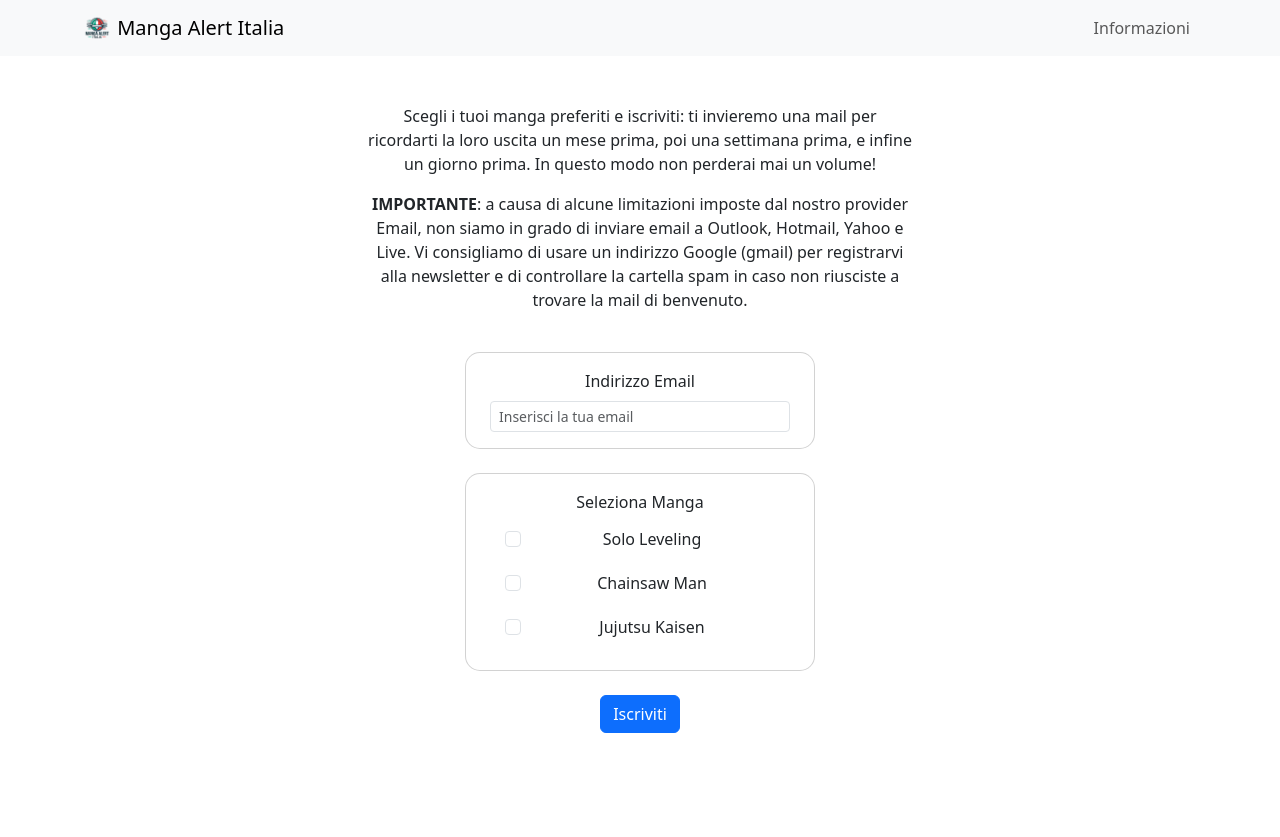
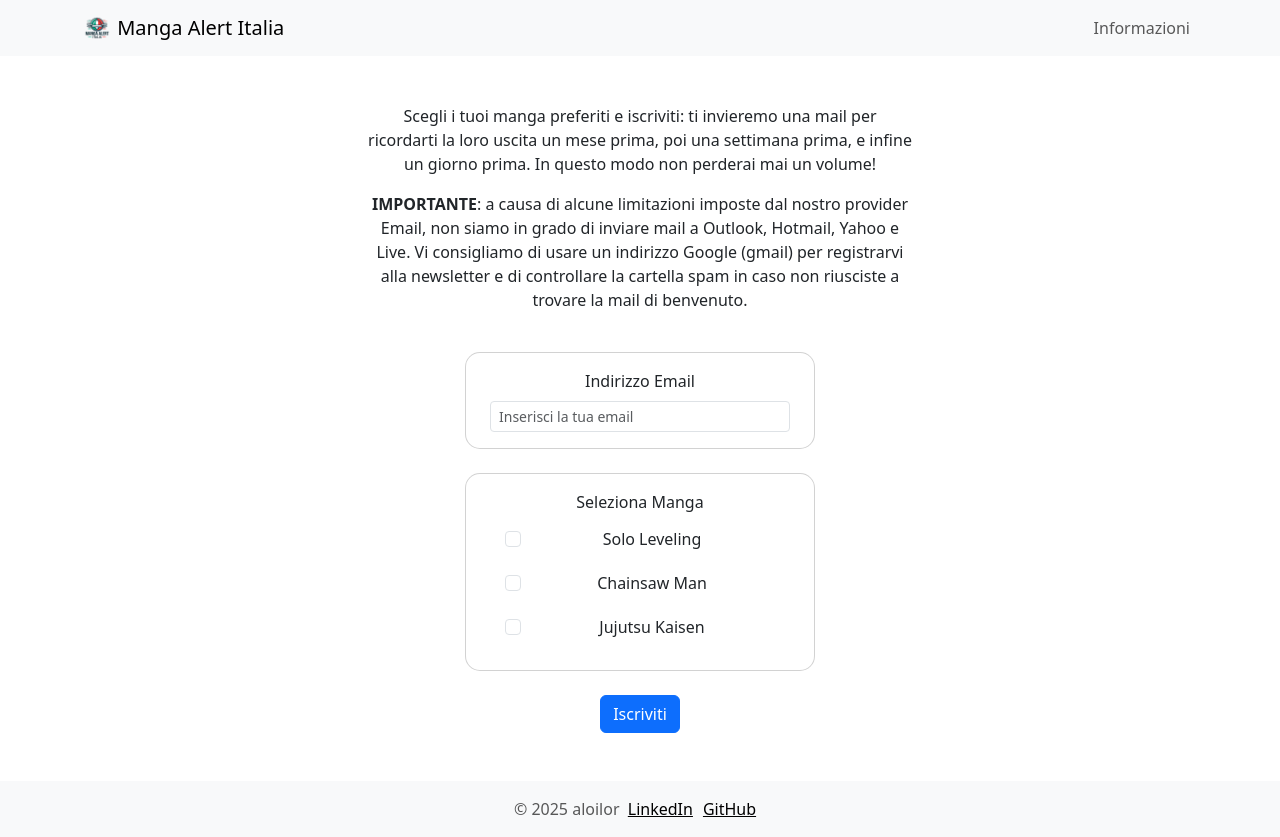
Before and after one commit to aloilor/MangaAlertItalia, a React (Create React App) app in the folder src/frontend/: page / in a window 1280 px wide. Before the commit the page ends 800 px from the top, so only its background shows below. Built offline with nearby package versions, Linux system fonts and the light colour scheme.

Commit message:
Add footer

```diff
--- a/src/frontend/src/App.js
+++ b/src/frontend/src/App.js
@@ -1,13 +1,48 @@
 import React, { useState } from 'react';
-import { Container, Form, Button, Alert, Navbar, Nav, Row, Col, Card } from 'react-bootstrap';
+import {
+  Container,
+  Form,
+  Button,
+  Alert,
+  Navbar,
+  Nav,
+  Row,
+  Col,
+  Card,
+} from 'react-bootstrap';
 import axios from 'axios';
 
-const authorizedMangas = [
-  "Solo Leveling",
-  "Chainsaw Man",
-  "Jujutsu Kaisen",
-];
+const authorizedMangas = ["Solo Leveling", "Chainsaw Man", "Jujutsu Kaisen"];
 const getEndpoint = "https://api.mangaalertitalia.it/subscribe";
+
+// A simple footer component
+function Footer() {
+  return (
+    <Navbar bg="light" className="mt-5">
+      <Container className="justify-content-center">
+        <Navbar.Text className="text-center">
+          © 2025 aloilor&nbsp;&nbsp;
+          <a
+            href="https://www.linkedin.com/in/aloilor/"
+            target="_blank"
+            rel="noopener noreferrer"
+            style={{ marginRight: '10px' }}
+          >
+            LinkedIn
+          </a>
+          <a
+            href="https://github.com/aloilor"
+            target="_blank"
+            rel="noopener noreferrer"
+            style={{ marginRight: '10px' }}
+          >
+            GitHub
+          </a>
+        </Navbar.Text>
+      </Container>
+    </Navbar>
+  );
+}
 
 function App() {
   const [email, setEmail] = useState('');
@@ -50,8 +85,7 @@ function App() {
         {
           headers: {
             'Content-Type': 'application/json',
-          },
-          // withCredentials: true,
+          }
         }
       );
       setMessage(response.data.message);
@@ -96,14 +130,16 @@ function App() {
           <Col md={8} lg={6} className="text-center mb-4">
             <p>
               Scegli i tuoi manga preferiti e iscriviti: ti invieremo una mail
-              per ricordarti la loro uscita un mese prima, poi una settimana prima,
-              e infine un giorno prima. In questo modo non perderai mai un volume!
+              per ricordarti la loro uscita un mese prima, poi una settimana
+              prima, e infine un giorno prima. In questo modo non perderai mai
+              un volume!
             </p>
             <p>
-              <b>IMPORTANTE</b>: a causa di alcune limitazioni imposte dal nostro provider Email,
-              non siamo in grado di inviare email a Outlook, Hotmail, Yahoo e Live.
-              Vi consigliamo di usare un indirizzo Google (gmail) per registrarvi alla newsletter
-              e di controllare la cartella spam in caso non riusciste a trovare la mail di benvenuto.
+              <b>IMPORTANTE</b>: a causa di alcune limitazioni imposte dal nostro
+              provider Email, non siamo in grado di inviare mail a Outlook,
+              Hotmail, Yahoo e Live. Vi consigliamo di usare un indirizzo Google
+              (gmail) per registrarvi alla newsletter e di controllare la
+              cartella spam in caso non riusciste a trovare la mail di benvenuto.
             </p>
           </Col>
         </Row>
@@ -113,7 +149,10 @@ function App() {
             {error && <Alert variant="danger">{error}</Alert>}
             <Form onSubmit={handleSubmit} className="text-center">
               {/* Riquadro per l'Email */}
-              <Card className="mb-4 mx-auto" style={{ maxWidth: '350px', borderRadius: '15px' }}>
+              <Card
+                className="mb-4 mx-auto"
+                style={{ maxWidth: '350px', borderRadius: '15px' }}
+              >
                 <Card.Body>
                   <Form.Group controlId="formEmail">
                     <Form.Label>Indirizzo Email</Form.Label>
@@ -131,7 +170,10 @@ function App() {
               </Card>
 
               {/* Riquadro per la Selezione Manga */}
-              <Card className="mb-4 mx-auto" style={{ maxWidth: '350px', borderRadius: '15px' }}>
+              <Card
+                className="mb-4 mx-auto"
+                style={{ maxWidth: '350px', borderRadius: '15px' }}
+              >
                 <Card.Body>
                   <Form.Group controlId="formManga">
                     <Form.Label>Seleziona Manga</Form.Label>
@@ -169,6 +211,8 @@ function App() {
         </Row>
       </Container>
 
+      {/* Footer */}
+      <Footer />
     </>
   );
 }
```
Also changed, not shown: 1 other file (tests, documents, lock files or other folders).
